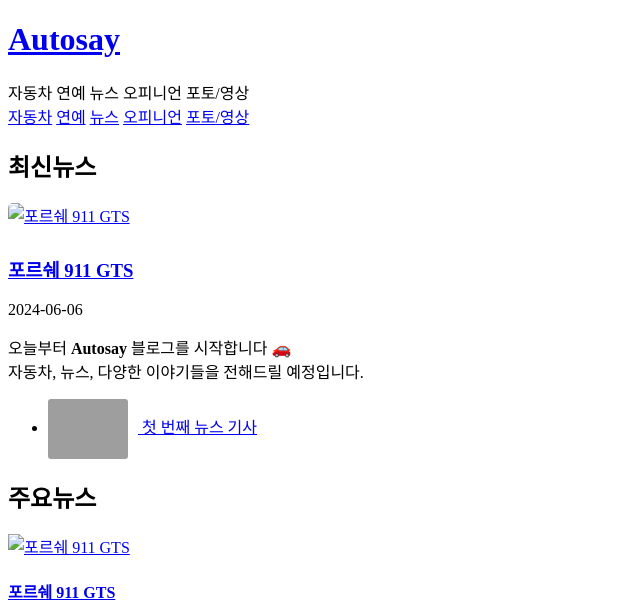
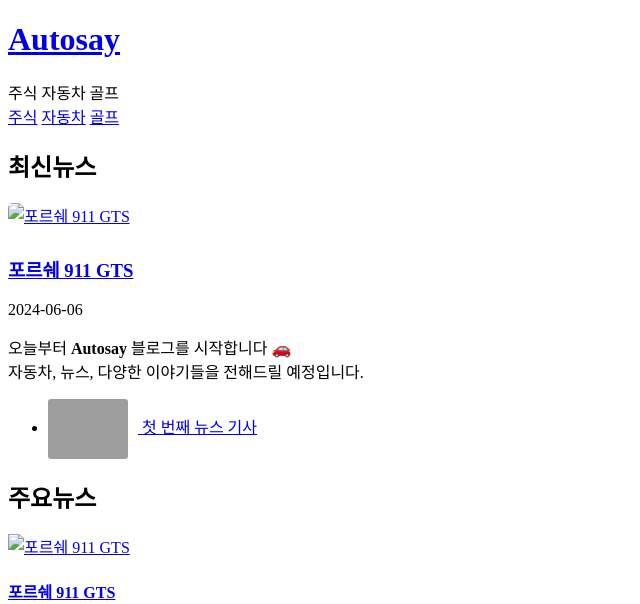
Before and after one commit to gnstjq8750-sketch/autosay, a Jekyll site: the page built from index.html, in a window 1280 px wide. Shown: the top 604 px of the page, without its empty margins (0-640 px from the left). Built offline with Jekyll 4.4.1, drawn with Linux system fonts in a browser that asks for light colours; grey boxes are pictures that could not be loaded.

Commit message:
Update default.html

```diff
--- a/_layouts/default.html
+++ b/_layouts/default.html
@@ -9,14 +9,12 @@
   <header class="site-header">
     <div class="logo">
       <h1><a href="{{ site.baseurl }}/">Autosay</a></h1>
-      <span class="tagline">자동차 연예 뉴스 오피니언 포토/영상</span>
+      <span class="tagline">주식 자동차 골프</span>
     </div>
     <nav class="menu">
+      <a href="#">주식</a>
       <a href="#">자동차</a>
-      <a href="#">연예</a>
-      <a href="#">뉴스</a>
-      <a href="#">오피니언</a>
-      <a href="#">포토/영상</a>
+      <a href="#">골프</a>
     </nav>
   </header>
 
```
